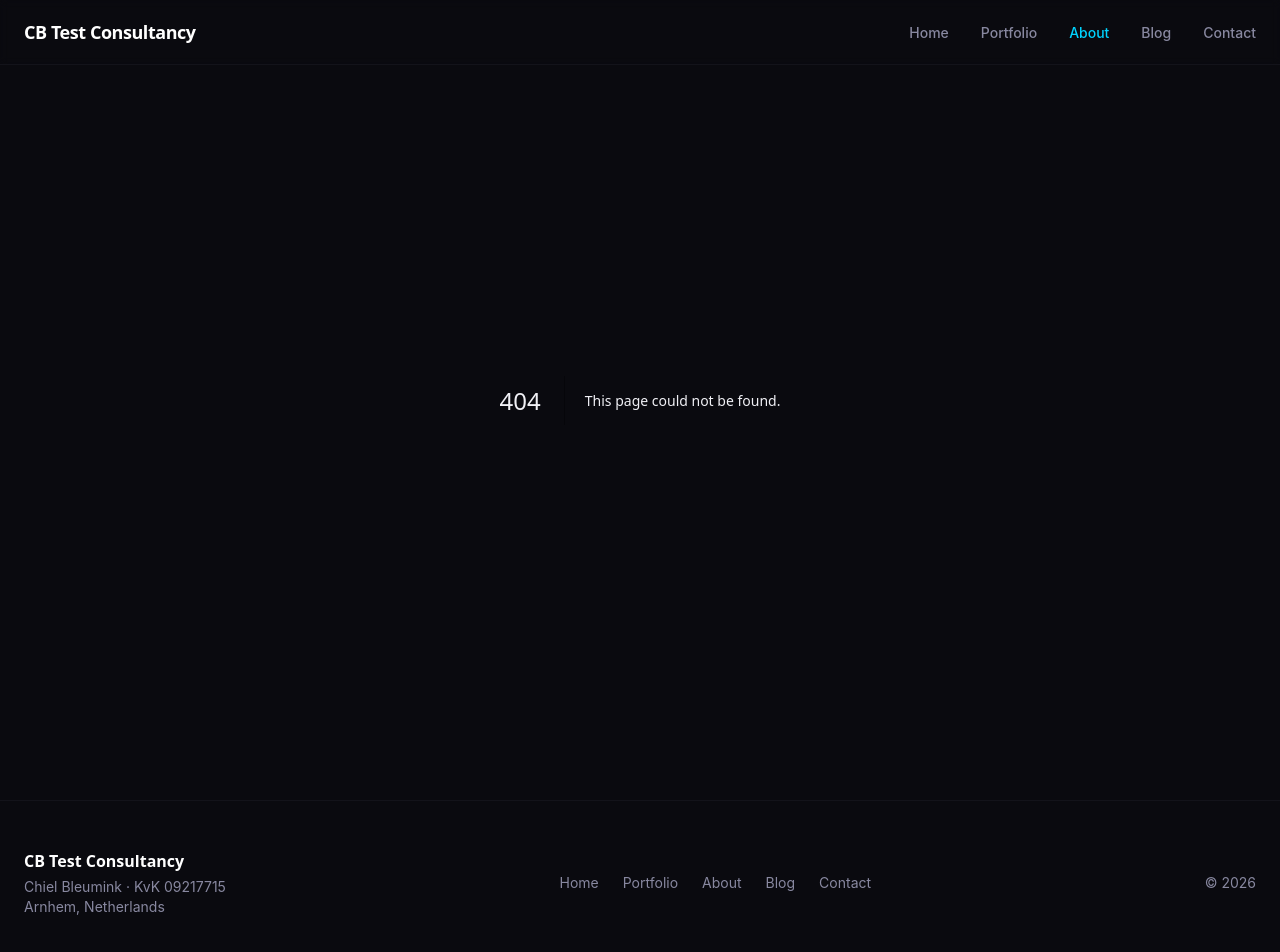
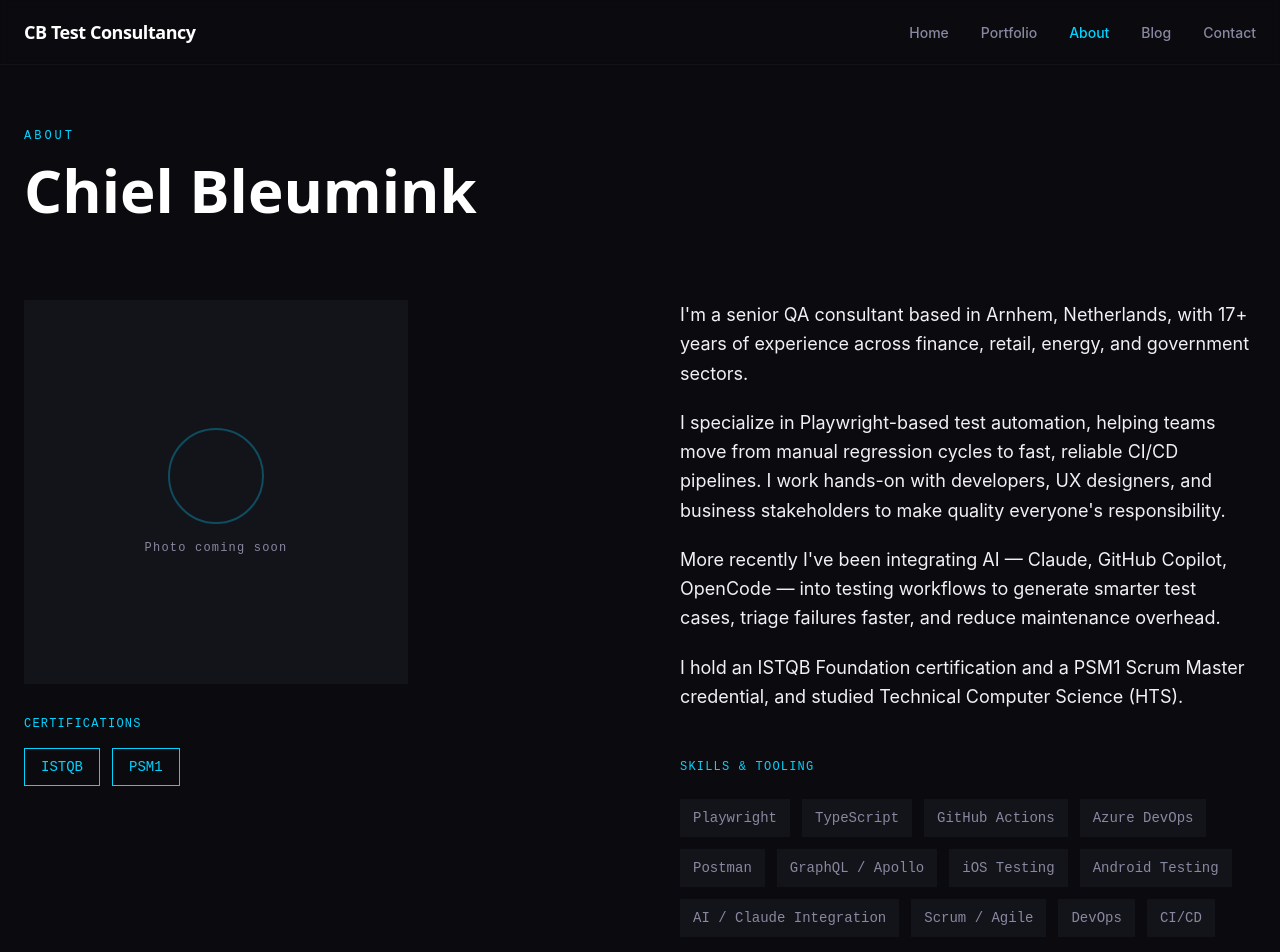
Before and after one commit to Chiel-CBTC/cbtestconsultancy.nl, a Next.js app: page /about in a window 1280 px wide. Before the commit this address had no page. Shown: the top 952 px of the page. Built offline with nearby package versions, Linux system fonts and the light colour scheme.

Commit message:
feat: add about page with bio, skills, and certifications

```diff
--- /dev/null
+++ b/app/about/page.tsx
@@ -0,0 +1,114 @@
+import type { Metadata } from 'next'
+
+export const metadata: Metadata = {
+  title: 'About',
+  description:
+    'Chiel Bleumink — senior QA consultant with 17+ years in finance, retail, energy, and government.',
+}
+
+const skills = [
+  'Playwright', 'TypeScript', 'GitHub Actions', 'Azure DevOps',
+  'Postman', 'GraphQL / Apollo', 'iOS Testing', 'Android Testing',
+  'AI / Claude Integration', 'Scrum / Agile', 'DevOps', 'CI/CD',
+]
+
+const certs = [
+  { name: 'ISTQB Foundation', abbr: 'ISTQB' },
+  { name: 'Professional Scrum Master 1', abbr: 'PSM1' },
+]
+
+export default function AboutPage() {
+  return (
+    <div className="bg-background min-h-screen pt-32 pb-24">
+      <div className="max-w-7xl mx-auto px-6">
+        <p className="font-mono text-accent text-xs tracking-[0.25em] uppercase mb-4">
+          About
+        </p>
+        <h1 className="font-display font-bold text-white text-5xl md:text-6xl mb-20 max-w-xl">
+          Chiel Bleumink
+        </h1>
+
+        <div className="grid md:grid-cols-2 gap-20 items-start">
+          {/* Photo column */}
+          <div className="flex flex-col gap-8">
+            <div className="aspect-square bg-surface border border-surface flex items-center justify-center max-w-sm">
+              {/* Replace with: <Image src="/images/chiel.jpg" alt="Chiel Bleumink" fill className="object-cover" /> */}
+              <div className="flex flex-col items-center gap-4 text-text-muted">
+                <div className="w-24 h-24 rounded-full border-2 border-accent opacity-30" />
+                <span className="font-mono text-xs tracking-widest">Photo coming soon</span>
+              </div>
+            </div>
+
+            {/* Certs */}
+            <div>
+              <p className="font-mono text-accent text-xs tracking-widest uppercase mb-4">
+                Certifications
+              </p>
+              <div className="flex flex-wrap gap-3">
+                {certs.map(({ name, abbr }) => (
+                  <div
+                    key={abbr}
+                    title={name}
+                    className="border border-accent text-accent font-mono text-sm px-4 py-2 hover:bg-accent hover:text-background transition-colors cursor-default"
+                  >
+                    {abbr}
+                  </div>
+                ))}
+              </div>
+            </div>
+          </div>
+
+          {/* Bio + skills column */}
+          <div className="flex flex-col gap-12">
+            <div className="flex flex-col gap-5 text-text-primary text-lg leading-relaxed">
+              <p>
+                I&apos;m a senior QA consultant based in Arnhem, Netherlands, with 17+ years of
+                experience across finance, retail, energy, and government sectors.
+              </p>
+              <p>
+                I specialize in Playwright-based test automation, helping teams move from
+                manual regression cycles to fast, reliable CI/CD pipelines. I work hands-on
+                with developers, UX designers, and business stakeholders to make quality
+                everyone&apos;s responsibility.
+              </p>
+              <p>
+                More recently I&apos;ve been integrating AI — Claude, GitHub Copilot, OpenCode —
+                into testing workflows to generate smarter test cases, triage failures faster,
+                and reduce maintenance overhead.
+              </p>
+              <p>
+                I hold an ISTQB Foundation certification and a PSM1 Scrum Master credential,
+                and studied Technical Computer Science (HTS).
+              </p>
+            </div>
+
+            {/* Skills */}
+            <div>
+              <p className="font-mono text-accent text-xs tracking-widest uppercase mb-6">
+                Skills &amp; tooling
+              </p>
+              <div className="flex flex-wrap gap-3">
+                {skills.map((skill) => (
+                  <span
+                    key={skill}
+                    className="text-sm font-mono text-text-muted bg-surface border border-surface px-3 py-2 hover:border-accent hover:text-accent transition-colors cursor-default"
+                  >
+                    {skill}
+                  </span>
+                ))}
+              </div>
+            </div>
+
+            {/* Education */}
+            <div>
+              <p className="font-mono text-accent text-xs tracking-widest uppercase mb-4">
+                Education
+              </p>
+              <p className="text-text-muted">HTS Technical Computer Science</p>
+            </div>
+          </div>
+        </div>
+      </div>
+    </div>
+  )
+}
```
